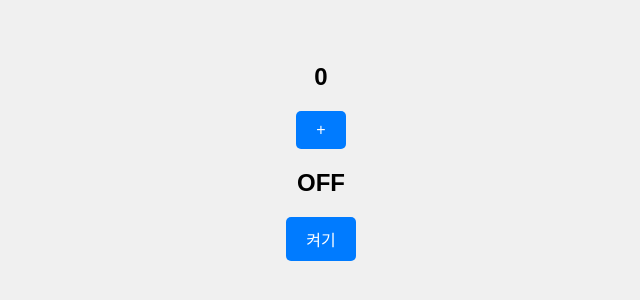
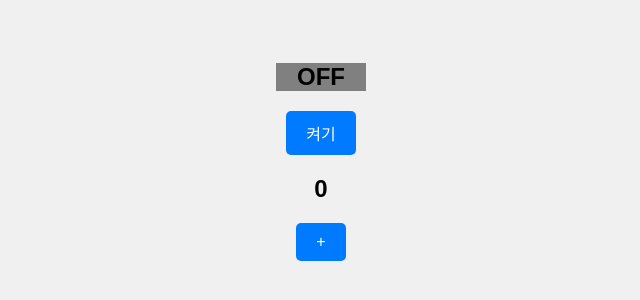
Before and after one commit to Pyoggit/ReactStudy, a React (Vite) app in the folder section04/: page / in a window 1280 px wide. Shown: the part 238-538 px from the top of the page, without its empty margins (319-959 px from the left). Built offline with nearby package versions, Linux system fonts and the light colour scheme.

Commit message:
[UPDATE] 리액트 리렌더링 처리 테스트

```diff
--- a/section04/src/App.jsx
+++ b/section04/src/App.jsx
@@ -1,31 +1,55 @@
-import './App.css'
-import { useState } from 'react'
+import "./App.css";
+import { useState } from "react";
+
+function Buld() {
+  const [light, setLight] = useState("OFF");
+  console.log(`Bulb ${light}`);
+  return (
+    <>
+      {light === "ON" ? (
+        <h1 style={{ backgroundColor: "orange" }}>ON</h1>
+      ) : (
+        <h1 style={{ backgroundColor: "gray" }}>OFF</h1>
+      )}
+      <button
+        onClick={() => {
+          setLight(light === "ON" ? "OFF" : "ON");
+        }}
+      >
+        {light === "ON" ? "끄기" : "켜기"}
+      </button>
+    </>
+  );
+}
+
+const Counter = () => {
+  const [count, setCount] = useState(0);
+  console.log(`Counter ${count}`);
+
+  return (
+    <div>
+      <h1>{count}</h1>
+      <button
+        onClick={() => {
+          setCount(count + 1);
+        }}
+      >
+        +
+      </button>
+    </div>
+  );
+};
 
 function App() {
-  const [count, setCount] = useState(0);
-  const [light, setLight] = useState('OFF');
-
-  const buttonClickEvent = (e)=>{
-    setCount(count + 1)
-    console.log(count)
-  }
-
-
-
+  console.log("App");
   return (
     <>
       <div>
-        <h1>{count}</h1>
-        <button onClick ={buttonClickEvent}>+</button>
-      </div>
-      <div>
-        <h1>{light}</h1>
-        <button onClick = {()=>{ setLight(light === 'OFF' ? 'ON' : 'OFF' ) }}>
-          {light === 'ON' ? ("끄기"):("켜기")}
-        </button>
+        <Buld />
+        <Counter />
       </div>
     </>
-  )
+  );
 }
 
-export default App
+export default App;
```
